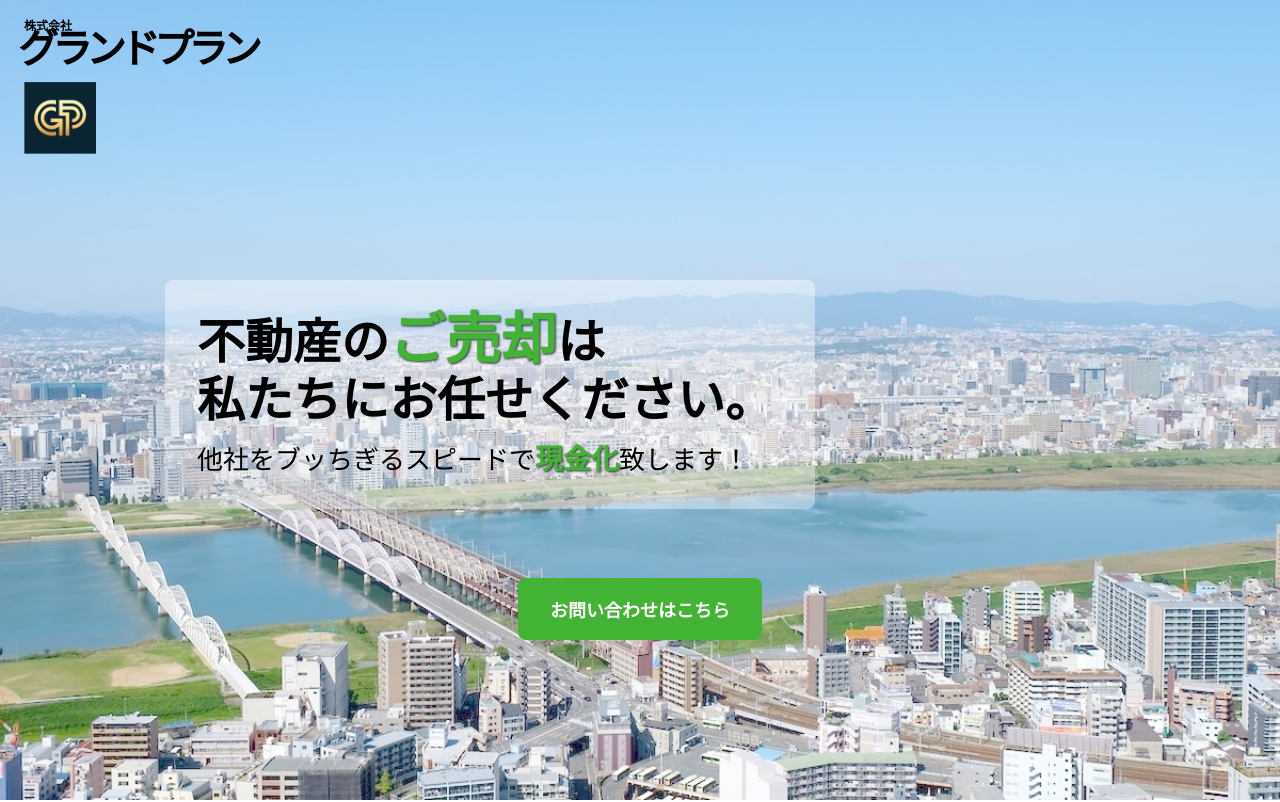
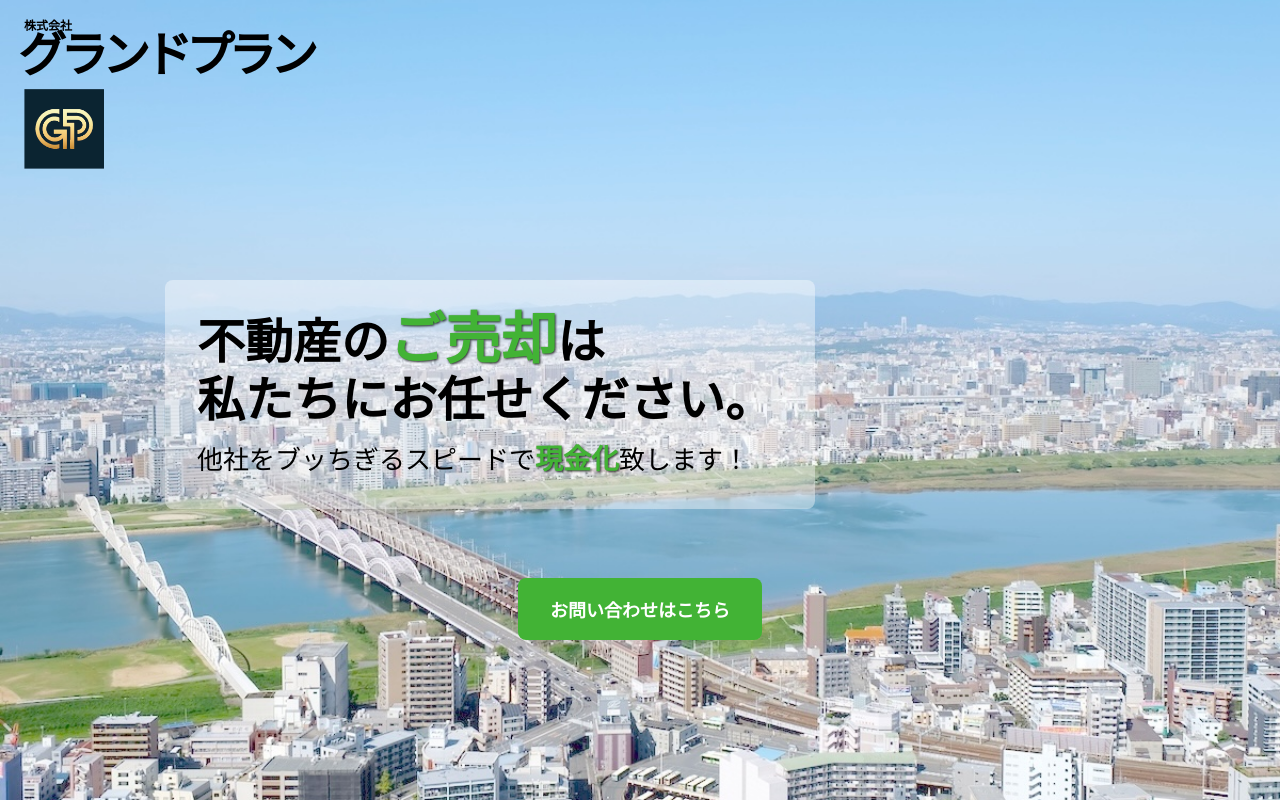
Before and after one commit to gradplan/grandplan.github.io, a website built with Parcel: page src/index.html in a window 1280 px wide. Shown: the top 802 px of the page. Built offline with nearby package versions, Linux system fonts and the light colour scheme; a web font is replaced by a local one.

Commit message:
fix: スタイルの調整

```diff
--- a/src/index.html
+++ b/src/index.html
@@ -16,9 +16,9 @@
       <section class="mainvisual_section">
         <div class="mainvisual_section_inner">
           <h1 class="corp_name">
-            <div class="corp_name_text">
+            <div class="corp_full_name">
               <span class="corp_type_text">株式会社</span>
-              <span class="corp">グランドプラン</span>
+              <span class="corp_name_text">グランドプラン</span>
             </div>
             <div class="logo_wrapper">
               <img src="./img/logo-gp.png" alt="株式会社グランドプラン" class="logo">
@@ -58,7 +58,7 @@
 
 どうぞ、株式会社グランドプランを宜しくお願い申し上げます。
 
-<span class="ceo_sign">代表取締役社長 衛藤 啓二</span></p>
+<span class="ceo_sign">代表取締役社長<br class="sp-only"/> 衛藤 啓二</span></p>
           </div>
         </div>
       </section>
--- a/src/style/main.scss
+++ b/src/style/main.scss
@@ -109,7 +109,7 @@ $maxContentWidth: 1440px;
       margin: 0;
       padding: 16px 24px;
       display: flex;
-      gap: 16px;
+      gap: 12px;
       flex-direction: column;
 
       @media (max-width: $breakpointSmallPc) {
@@ -117,7 +117,7 @@ $maxContentWidth: 1440px;
         gap: 8px;
       }
 
-      .corp_name_text {
+      .corp_full_name {
         display: inline-flex;
         flex-direction: column;
 
@@ -129,21 +129,19 @@ $maxContentWidth: 1440px;
           }
         }
 
-        .corp {
+        .corp_name_text {
           position: relative;
           left: -6px; // font-sizeの差により若干社名が右にずれるので調整
           letter-spacing: -6px;
-          font-size: 40px;
-          line-height: .8;
+          font-size: 48px;
+          line-height: .9;
 
           @media (max-width: $breakpointSmallPc) {
-            font-size: 28px;
+            font-size: 36px;
             left: -4px;
-            line-height: .9;
           }
         }
       }
-
 
 
       .logo_wrapper {
@@ -152,12 +150,12 @@ $maxContentWidth: 1440px;
         gap: 8px;
 
         .logo {
-          width: 72px;
-          height: 72px;
+          width: 80px;
+          height: 80px;
 
           @media (max-width: $breakpointSmallPc) {
-            width: 52px;
-            height: 52px;
+            width: 56px;
+            height: 56px;
           }
         }
       }
@@ -308,6 +306,7 @@ $maxContentWidth: 1440px;
 
             @media (max-width: $breakpointTablet) {
               font-size: 28px;
+              line-height: 1.2;
             }
           }
         }
```
Also changed, not shown: docs/index.html (+5 -2 lines), 2 other files.
